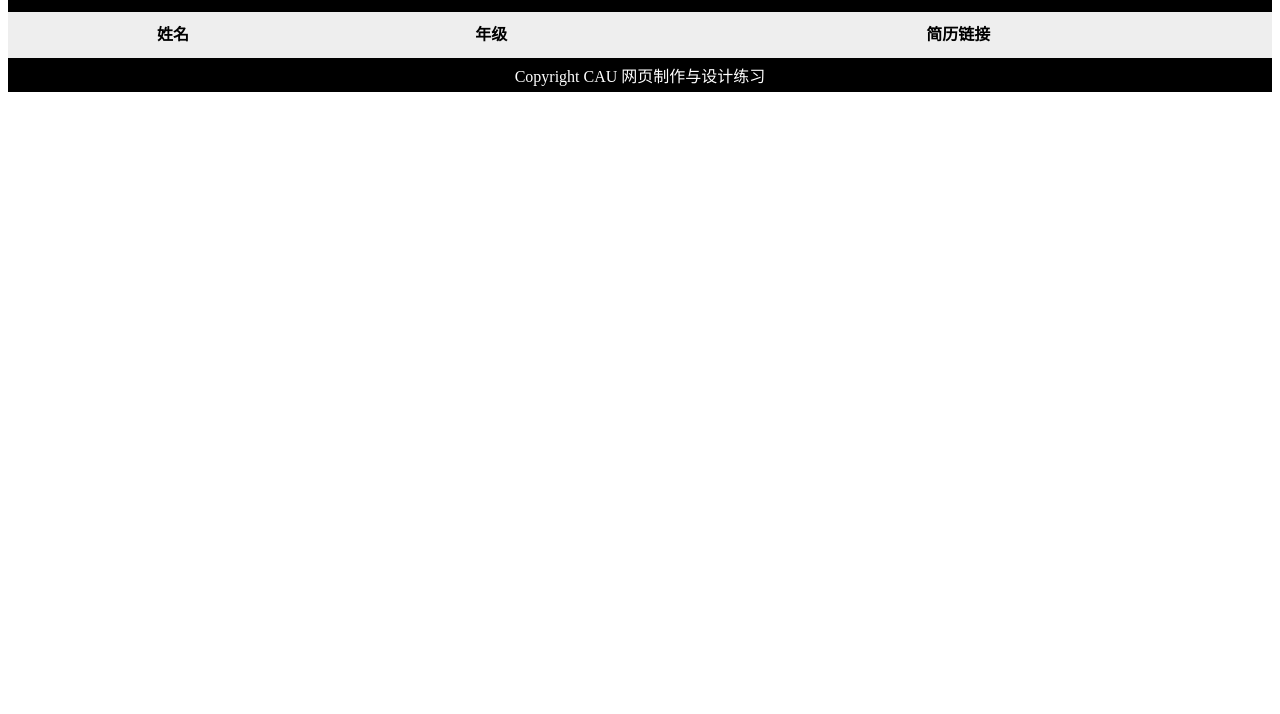
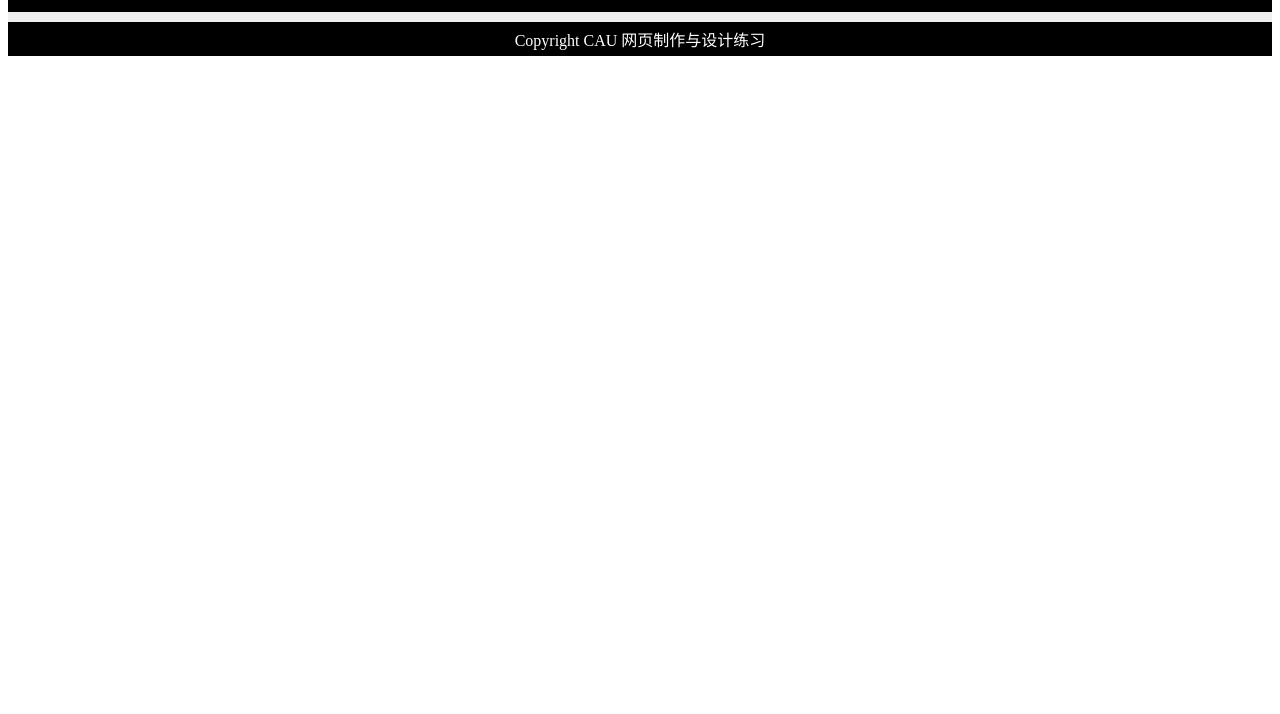
Before and after one commit to ElizaYuan/yhyy, a plain HTML site: page index.html in a window 1280 px wide. Shown: the part 86-800 px from the top of the page. Drawn offline with Linux system fonts and the light colour scheme.

Commit message:
Update index.html

```diff
--- a/index.html
+++ b/index.html
@@ -33,13 +33,8 @@
 </div>
 
 <div id="nav">
-<table width="100%">
-<tr>
-<th>姓名</th>
-<th>年级</th>
-<th>简历链接</th>
-</tr>
-<!--请大家将自己的信息以每人一行的方式依次添加在下面-->
+<table>
+
 </table>
 </div>
 
```
